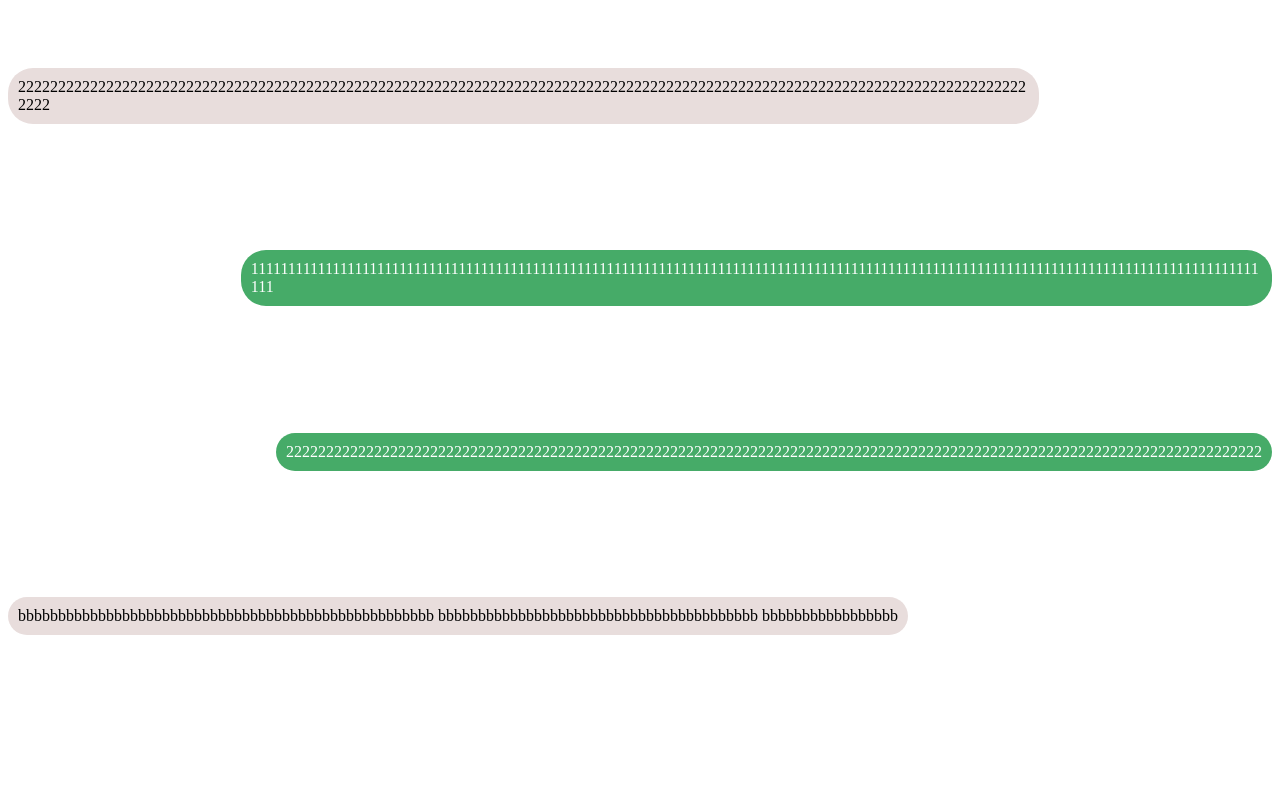
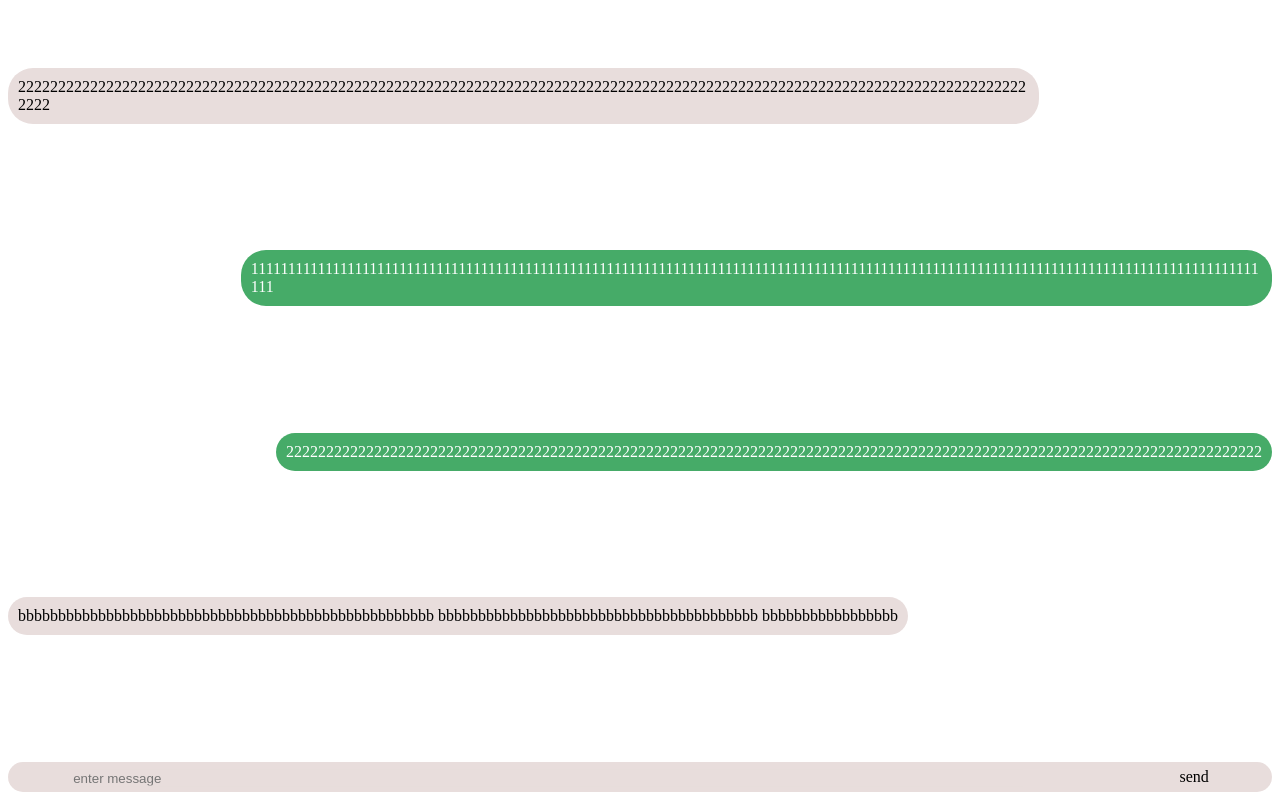
Before and after one commit to nano5/mobile-helper, a Vue app: page / in a window 1280 px wide. Shown: the part 742-1542 px from the top of the page. Before the commit the page ends 1385 px from the top, so only its background shows below. Built offline with nearby package versions, Linux system fonts and the light colour scheme.

Commit message:
got the input box looking alright

```diff
--- a/src/components/Conversation.vue
+++ b/src/components/Conversation.vue
@@ -41,6 +41,10 @@
                 bbbbbbbbbbbbbbbbb
             </div>
         </div>
+        <div class="input-bubble">
+            <input type="text" name="message" class="input-style" placeholder="enter message">
+            <div class="send-button-style">send</div>
+        </div>
     </div>
 </template>
 
@@ -52,13 +56,43 @@
 
 <style scoped>
     .conversation1 {
+        margin-top: 10%;
         overflow-y: auto;
         width: 100%;
     }
 
     .conversation2 {
+        margin-top: 10%;
         overflow-y: auto;
         width: 100%;
+    }
+
+    .input-bubble {
+        margin-top: 10%;
+        background-color: #e8dddc;
+        border-radius: 25px;
+        width: 100%;
+        height: 30px;
+        overflow-y: auto;
+    }
+
+    .input-style {
+        width: 75%;
+        margin-left: 5%;
+        position: relative;
+        top: 50%;
+        border: hidden;
+        transform: translateY(-50%);
+        background-color: #e8dddc;
+    }
+
+    .send-button-style {
+        display: inline-block;
+        float: right;
+        position: relative;
+        margin-right: 5%;
+        top: 50%;
+        transform: translateY(-50%);
     }
 
     .conversation-box {
@@ -69,7 +103,6 @@
 
     .bubble1 {
         float: right;
-        margin-top: 10%;
         color: white;
         background-color: #46ab68;
         border-radius: 25px;
@@ -80,7 +113,6 @@
 
     .bubble2 {
         float: left;
-        margin-top: 10%;
         background-color: #e8dddc;
         border-radius: 25px;
         padding: 10px;
```
Also changed, not shown: 1 other file (tests, documents, lock files or other folders).
